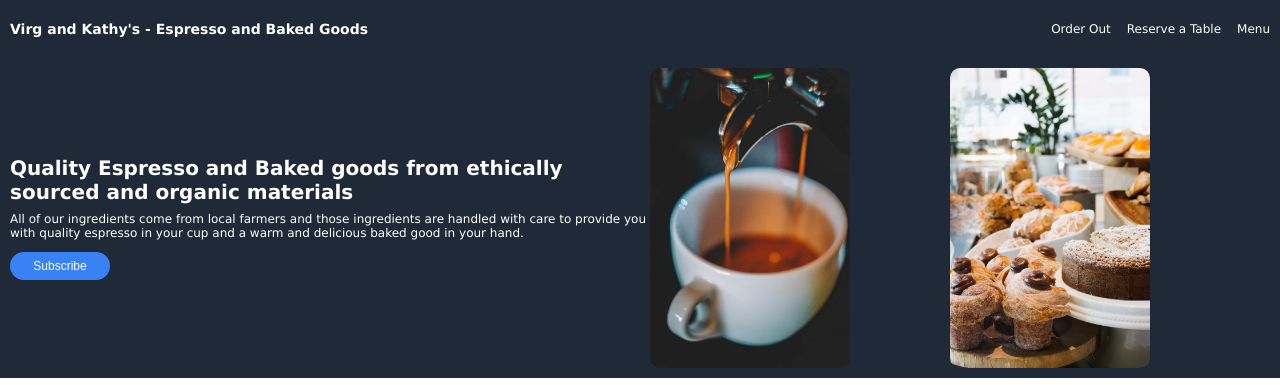
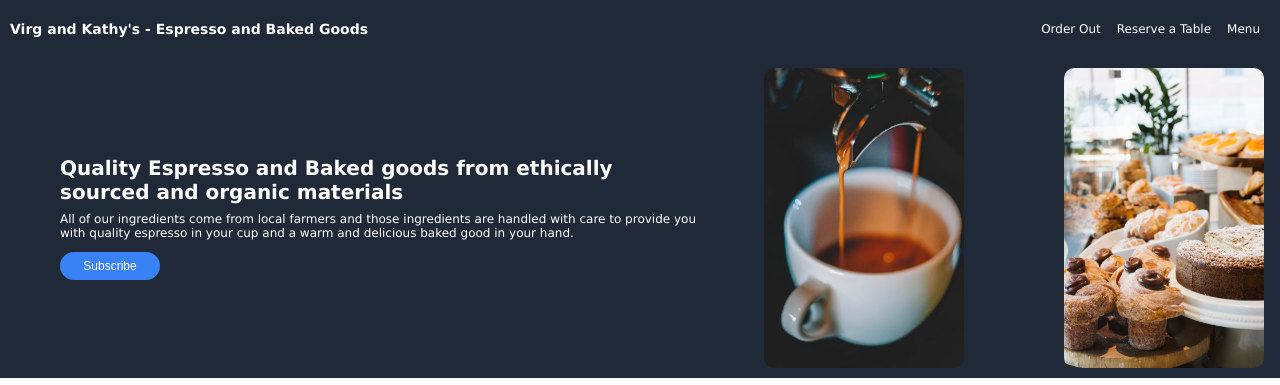
Before and after one commit to DutsAndrew/WebsiteLandingPage, a plain HTML site: page index.html in a window 1280 px wide. Shown: the top 385 px of the page. Drawn offline with Linux system fonts and the light colour scheme.

Commit message:
added padding to box-1 and header

```diff
--- a/style.css
+++ b/style.css
@@ -22,6 +22,7 @@ body {
   align-items: center;
   justify-content: space-between;
   padding: 10px;
+  padding-right: 20px;
 }
 
 .title {
@@ -58,6 +59,7 @@ body {
   justify-content: center;
   align-items: flex-start;
   width: 50%;
+  padding-left: 50px;
 }
 
 .text-big {
@@ -84,8 +86,9 @@ body {
 .right-column {
   display: flex;
   flex-flow: row nowrap;
-  flex: auto;
+  flex: 1;
   width: 50%;
+  padding-left: 5%;
 }
 
 .header-img {
```
